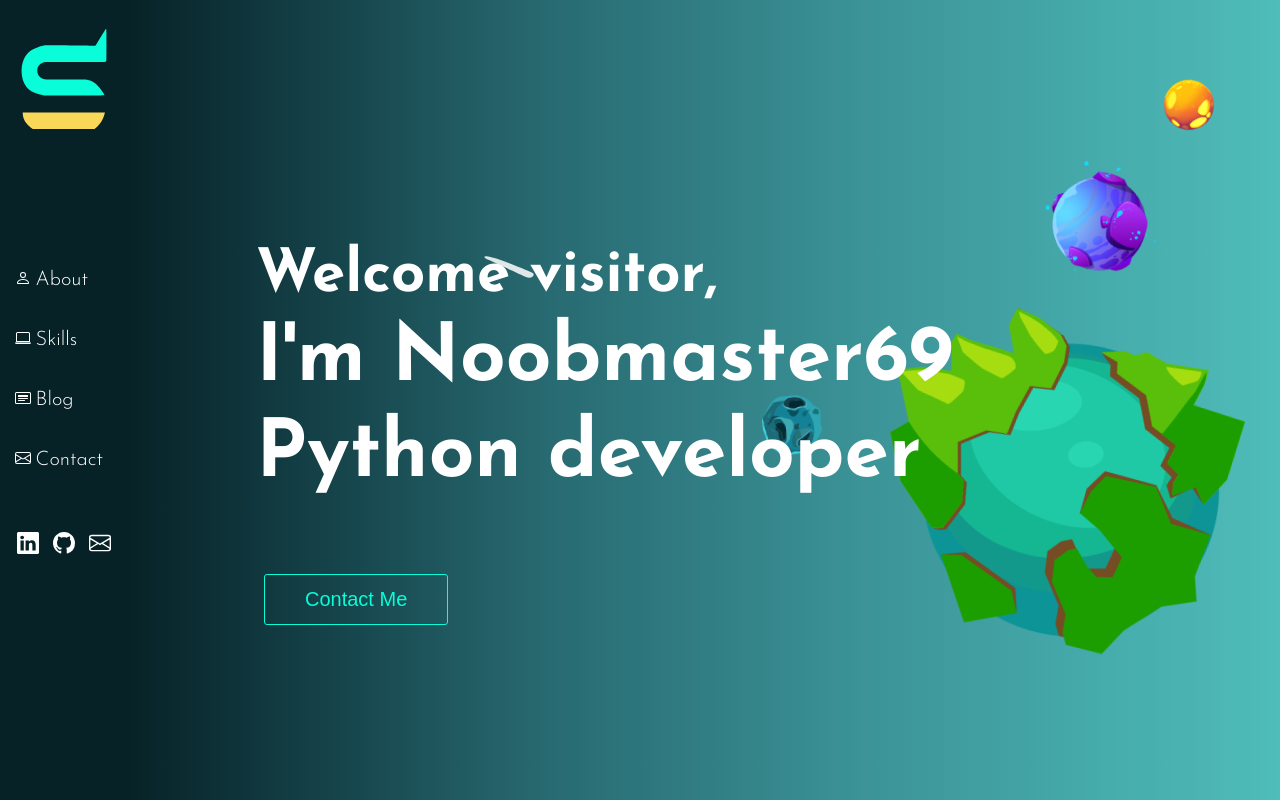
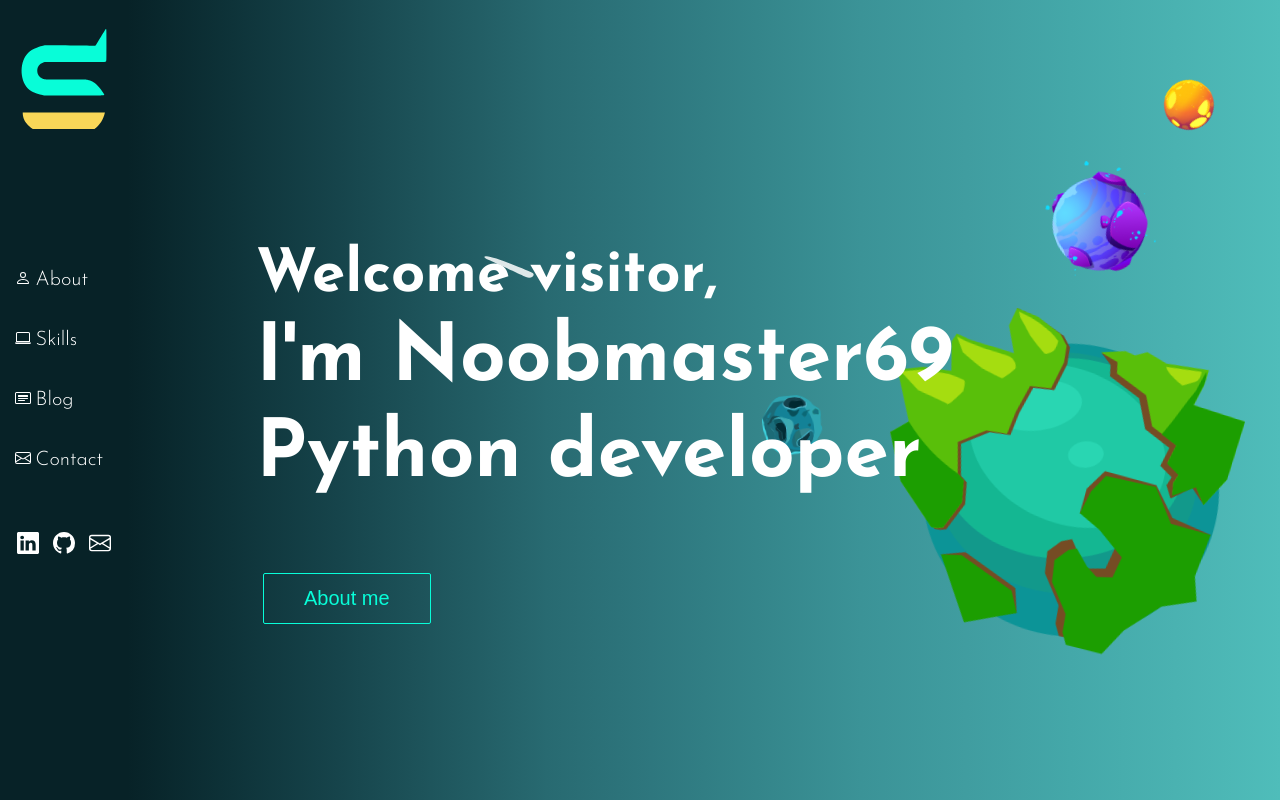
Before and after one commit to simarsudo/portfolio, a Django app: page / in a window 1280 px wide. Run offline with Django 4.2, Linux system fonts and the light colour scheme; style sheets or scripts are compiled from the project's sources.

Commit message:
fix button bug chrome

```diff
--- a/index/templates/index/index.html
+++ b/index/templates/index/index.html
@@ -23,7 +23,7 @@
         <h1 class="about-me-title-big hoverline">I'm Noobmaster69</h1>
         <h1 class="about-me-title-big hoverline">Python developer</h1>
 
-        <button class="btn btn-primary"><span>Contact Me</span></button>
+        <button class="btn btn-primary"><span>About me</span></button>
     </div>
 </section>
 {% endblock body %}
--- a/static-production/scss/mixins/mixins.scss
+++ b/static-production/scss/mixins/mixins.scss
@@ -45,13 +45,14 @@
     cursor: pointer;
     position: relative;
     overflow: hidden;
-    border-radius: 3px;
+    border-radius: 1px;
 }
 
 @mixin button-primary {
     background-color: transparent;
     color: $primary-blue;
-    border: 1px solid $primary-blue;
+    outline: 1px solid $primary-blue;
+    border: hidden;
     transition: outline 0.1s linear;
 
     & span {
@@ -83,7 +84,7 @@
     }
 
     &:active {
-        outline: 1px solid $primary-blue;
+        outline: 3px solid $primary-blue;
     }
 }
 
```
